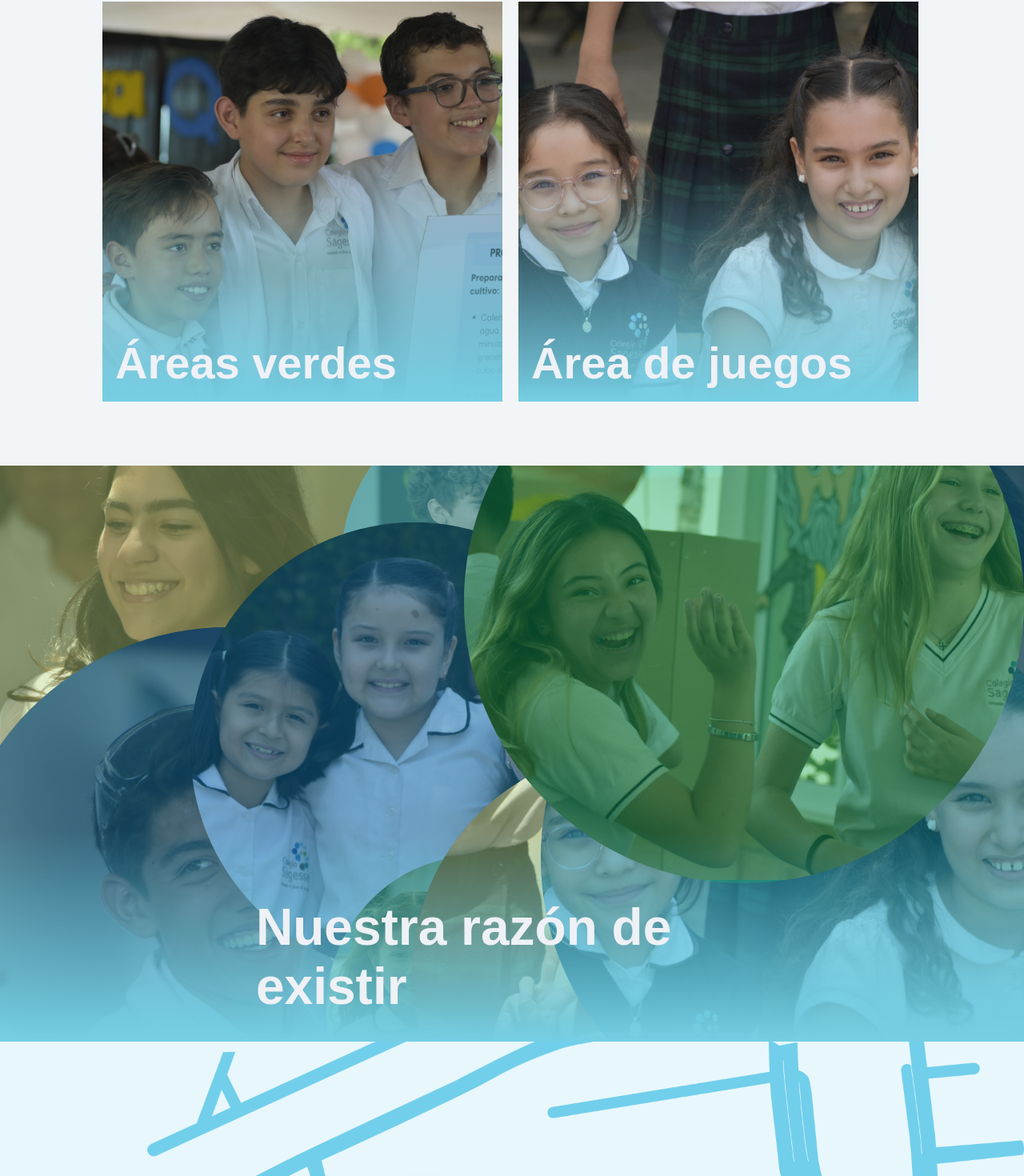
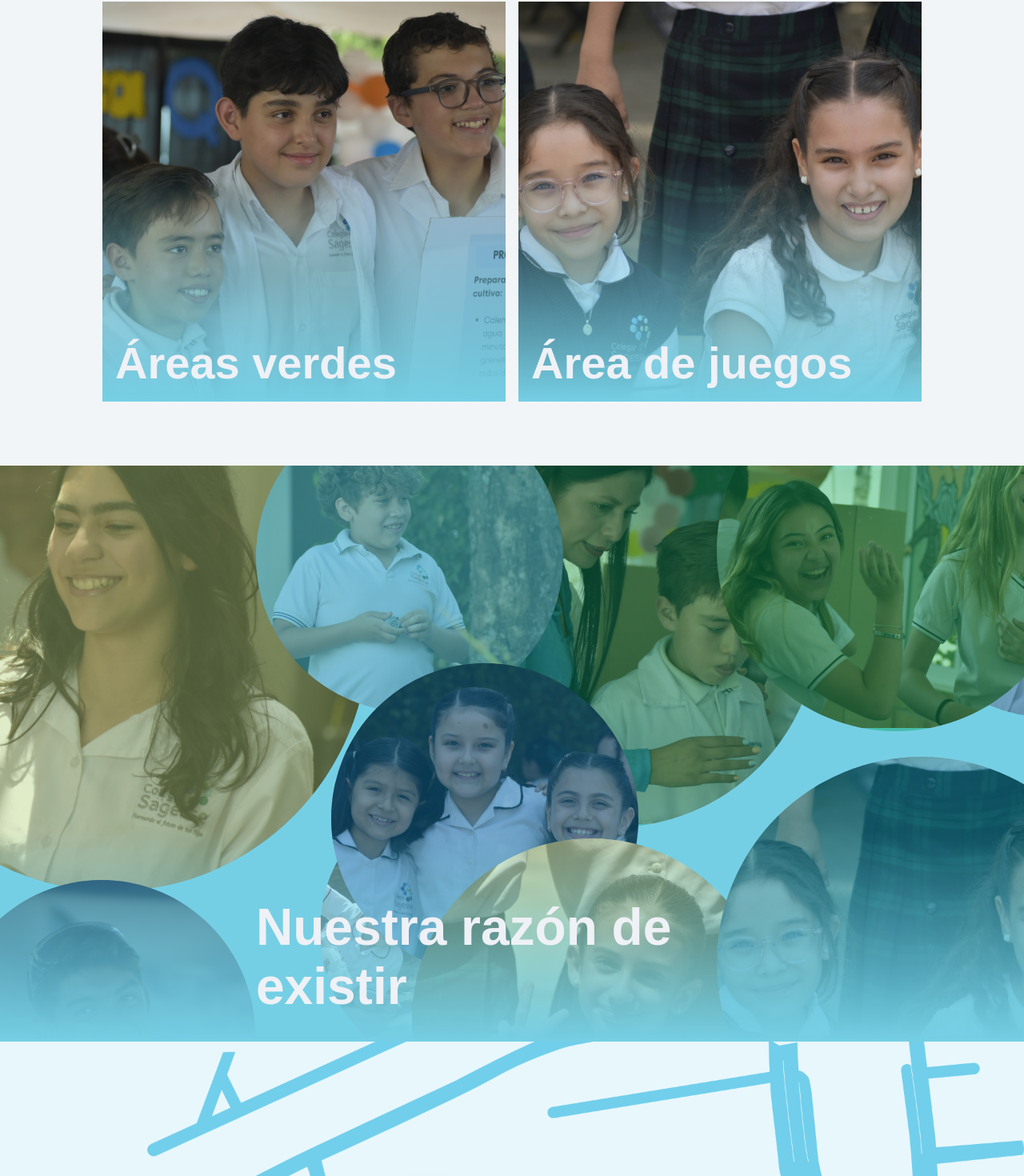
Before and after one commit to JohnSatur/sagesse-web, an Angular app: page / in a window 1280 px wide. Shown: the part 3594-5064 px from the top of the page at 80% size. Built offline with nearby package versions, Linux system fonts and the light colour scheme.

Commit message:
Home responsivo

```diff
--- a/src/app/components/contact-link/contact-link.component.scss
+++ b/src/app/components/contact-link/contact-link.component.scss
@@ -16,7 +16,7 @@
 }
 
 .contact-link__title {
-    font-size: 3rem;
+    font-size: var(--title-font-size);
     color: var(--second-color2);
     font-family: var(--title-font);
     font-weight: 700;
@@ -42,3 +42,13 @@
         font-size: 2rem;
     }
 }
+
+@media screen and (max-width: 1024px) {
+    .contact-link__container {
+        gap: 3rem;
+    }
+
+    .contact-link__button {
+        padding: 1rem 2rem;
+    }
+}
--- a/src/app/pages/home/home.component.html
+++ b/src/app/pages/home/home.component.html
@@ -104,47 +104,30 @@
                 <p class="facilities__description">Lorem ipsum dolor sit amet consectetur adipisicing elit. Blanditiis quo nam amet pariatur placeat beatae animi laborum ut dolor esse?</p>
             </div>
             <swiper-container init="false">
-                <swiper-slide>
-                    <div class="facilities__slide">
+                <swiper-slide class="facilities__slide">
                     <img src="img/collage4.jpg" alt="" class="facilities__img">
                     <div class="facilities__overlay"></div>
                     <h3 class="facilities__img-title">Áreas verdes</h3>
-                    </div>
                 </swiper-slide>
-                <swiper-slide>
-                    <div class="facilities__slide">
+                <swiper-slide class="facilities__slide">
                     <img src="img/collage5.jpg" alt="" class="facilities__img">
                     <div class="facilities__overlay"></div>
                     <h3 class="facilities__img-title">Área de juegos</h3>
-                    </div>
                 </swiper-slide>
-                <swiper-slide>
-                    <div class="facilities__slide">
+                <swiper-slide class="facilities__slide">
                     <img src="img/collage6.jpg" alt="" class="facilities__img">
                     <div class="facilities__overlay"></div>
                     <h3 class="facilities__img-title">Cancha de fútbol</h3>
-                    </div>
                 </swiper-slide>
-                <swiper-slide>
-                    <div class="facilities__slide">
+                <swiper-slide class="facilities__slide">
                     <img src="img/collage7.jpg" alt="" class="facilities__img">
                     <div class="facilities__overlay"></div>
-                        <h3 class="facilities__img-title">Cancha de fútbol</h3>
-                    </div>
+                    <h3 class="facilities__img-title">Salón de usos múltiples</h3>
                 </swiper-slide>
-                <swiper-slide>
-                    <div class="facilities__slide">
-                        <img src="img/collage2.jpg" alt="" class="facilities__img">
+                <swiper-slide class="facilities__slide">
+                    <img src="img/collage8.jpg" alt="" class="facilities__img">
                     <div class="facilities__overlay"></div>
-                        <h3 class="facilities__img-title">Cancha de fútbol</h3>
-                    </div>
-                </swiper-slide>
-                <swiper-slide>
-                    <div class="facilities__slide">
-                        <img src="img/collage3.jpg" alt="" class="facilities__img">
-                        <div class="facilities__overlay"></div>
-                        <h3 class="facilities__img-title">Cancha de fútbol</h3>
-                    </div>
+                    <h3 class="facilities__img-title">Salón de música</h3>
                 </swiper-slide>
             </swiper-container>
         </div>
--- a/src/app/pages/home/home.component.scss
+++ b/src/app/pages/home/home.component.scss
@@ -374,7 +374,7 @@
 .collage {
     min-height: 90vh;
     position: relative;
-    // background-color: red;
+    background-color: var(--first-color5);
     overflow: hidden;
 }
 
@@ -421,9 +421,9 @@
 }
 
 .collage__img-1 {
-    width: 700px;
-    left: -139px;
-    top: -130px;
+    width: 50vw;
+    left: -14vw;
+    top: -14vh;
 
     .collage__img-overlay {
         background-color: var(--second-color5);
@@ -431,9 +431,9 @@
 }
 
 .collage__img-2 {
-    width: 650px;
-    left: 650px;
-    top: -150px;
+    width: 40vw;
+    left: 40vw;
+    top: -8vh;
 
     .collage__img-overlay {
         background-color: var(--second-color1);
@@ -441,9 +441,9 @@
 }
 
 .collage__img-3 {
-    width: 700px;
-    right: 0px;
-    top: -182px;
+    width: 35vw;
+    right: -5vw;
+    top: -15vh;
     z-index: 12;
 
     .collage__img-overlay {
@@ -456,9 +456,9 @@
 // }
 
 .collage__img-5 {
-    width: 690px;
-    right: -86px;
-    bottom: -118px;
+    width: 40vw;
+    right: -10vw;
+    bottom: -20vh;
     z-index: 11;
 
     .collage__img-overlay {
@@ -467,9 +467,9 @@
 }
 
 .collage__img-6 {
-    width: 420px;
-    left: 426px;
-    top: -90px;
+    width: 30vw;
+    left: 25vw;
+    top: -10vh;
     z-index: 5;
 
     .collage__img-overlay {
@@ -478,9 +478,9 @@
 }
 
 .collage__img-7 {
-    width: 570px;
-    left: 387px;
-    top: 207px;
+    width: 28vw;
+    left: 50vh;
+    top: 50vh;
     z-index: 6;
 
     .collage__img-overlay {
@@ -489,7 +489,7 @@
 }
 
 .collage__img-8 {
-    width: 560px;
+    width: 30vw;
     right: 482px;
     bottom: 85px;
     z-index: 7;
@@ -500,7 +500,7 @@
 }
 
 .collage__img-9 {
-    width: 560px;
+    width: 35vw;
     left: 515px;
     bottom: -198px;
     z-index: 9;
@@ -511,7 +511,7 @@
 }
 
 .collage__img-10 {
-    width: 650px;
+    width: 30vw;
     right: -224px;
     top: -73px;
     z-index: 10;
@@ -522,7 +522,7 @@
 }
 
 .collage__img-11 {
-    width: 380px;
+    width: 20vw;
     right: 492px;
     bottom: -151px;
     z-index: 8;
@@ -533,7 +533,7 @@
 }
 
 .collage__img-12 {
-    width: 700px;
+    width: 30vw;
     left: -65px;
     bottom: -186px;
     z-index: 3;
@@ -634,7 +634,7 @@
     .hero__container {
         flex-direction: column;
         justify-content: center;
-        gap: 5rem;
+        gap: 8rem;
     }
 
     .hero__copy {
@@ -670,7 +670,7 @@
         .circle2 {
             width: 8vw;
             height: 8vw;
-            bottom: 18vh;
+            bottom: 14vh;
             right: -5vw;
         }
 
@@ -681,4 +681,41 @@
             right: 2vw;
         }
     }
+
+    // Intro
+    .intro__container {
+        flex-direction: column;
+        gap: 3rem;
+    }
+
+    .intro__copy {
+        align-items: center;
+        max-width: 100%;
+    }
+
+    .circle4 {
+        width: 200px;
+        height: 200px;
+        top: 200px;
+    }
+
+    .circle5 {
+        width: 150px;
+        height: 150px;
+        top: 150px;
+    }
+
+    .circle6 {
+        width: 100px;
+        height: 100px;
+        top: 100px;
+        left: 150px;
+    }
+
+    .circle7 {
+        width: 50px;
+        height: 50px;
+        top: 70px;
+        left: 200px;
+    }
 }
```
Lines whose indentation alone changed are shown as unchanged.
